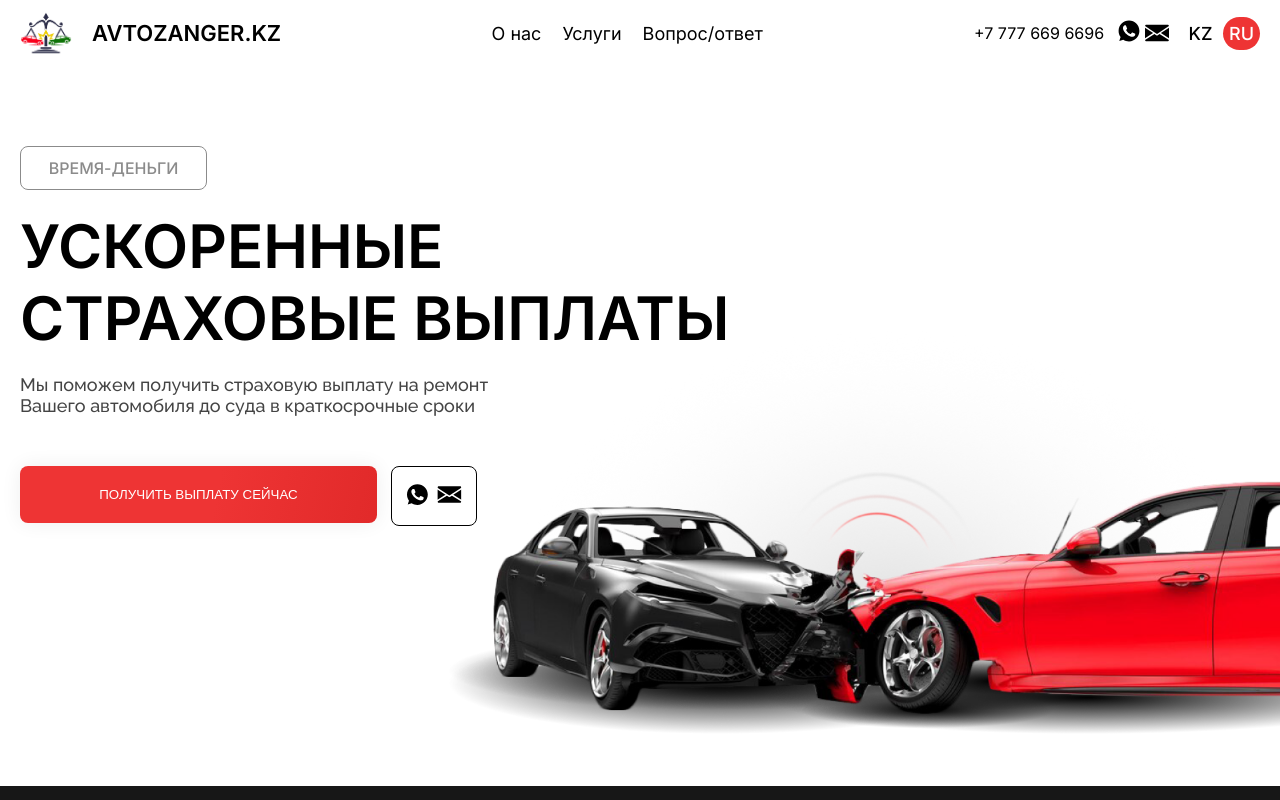
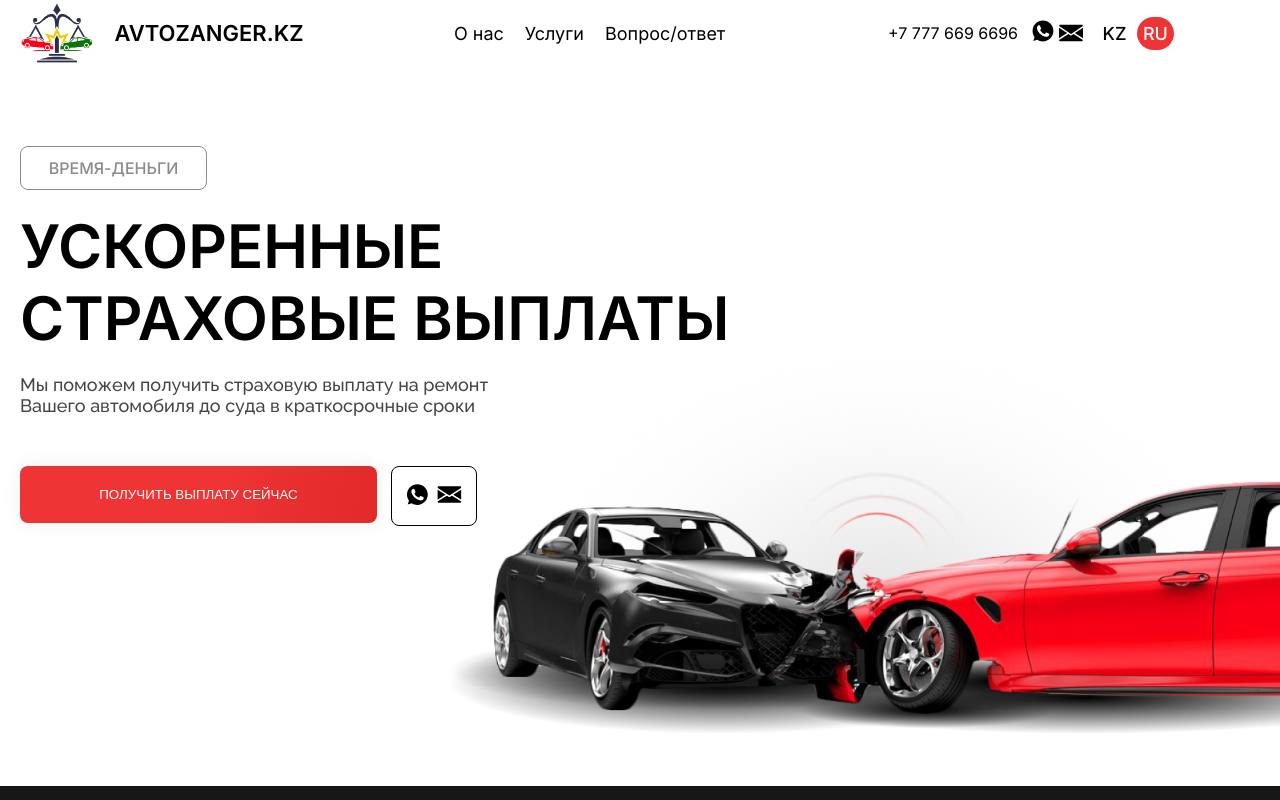
Before and after one commit to Rjkec/insurance1, a website: page index.html in a window 1280 px wide. Shown: the top 800 px of the page. Drawn offline with nearby package versions, Linux system fonts and the light colour scheme.

Commit message:
add width 30% to header elements

```diff
--- a/stylesheets/_first_page.scss
+++ b/stylesheets/_first_page.scss
@@ -27,7 +27,7 @@
                     display: flex;
                     flex-direction: row;
                     align-items: center;
-                    width: 21%;
+                    width: 30%;
                     p {
                          font-size: 22px;
                          font-weight: 600;
@@ -38,6 +38,7 @@
                     }
                }
                .navbar{
+                    width: 30%;
                     display: flex;
                     flex-direction: row;
                     gap: 21px;
@@ -47,11 +48,13 @@
                     }
                }
                .contacts{
+                    width: 30%;
                     display: flex;
                     align-items: center;
                     gap: 14px;
                }
                .language{
+
                     .ru{
                          font-family: 'Inter';
                          font-style: normal;
```
Also changed, not shown: stylesheets/index.css, 1 other file.
